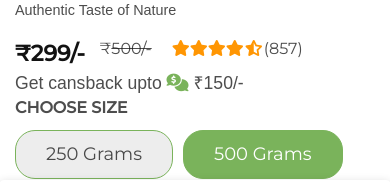
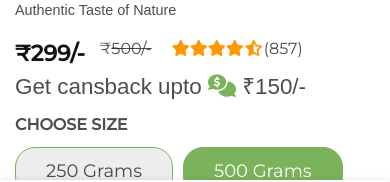
Before and after one commit to Tuhin1904/tuhin-grambahar, a React (Create React App) app: page / in a window 390 px wide. Shown: the part 588-770 px from the top of the page. Built offline with nearby package versions, Linux system fonts and the light colour scheme.

Commit message:
Update HomeProduct.css

```diff
--- a/src/components/HomeProduct/HomeProduct.css
+++ b/src/components/HomeProduct/HomeProduct.css
@@ -90,6 +90,7 @@
     color: rgba(18, 18, 18, 0.75);
     font-size: 1.1rem;
     font-family: 'Rubik', sans-serif;
+    margin-bottom: 10px;
 }
 
 .review-stars {
@@ -284,7 +285,12 @@
         display: inline-block;
         margin-right: 10px;
     }
-
+    .product-cashback {
+        color: rgba(18, 18, 18, 0.75);
+        font-size: 1.4rem;
+        font-family: 'Rubik', sans-serif;
+        margin-bottom: 10px;
+    }
     .sm-size-active {
         color: #ffff;
         background-color: #7ab35b !important;
```
